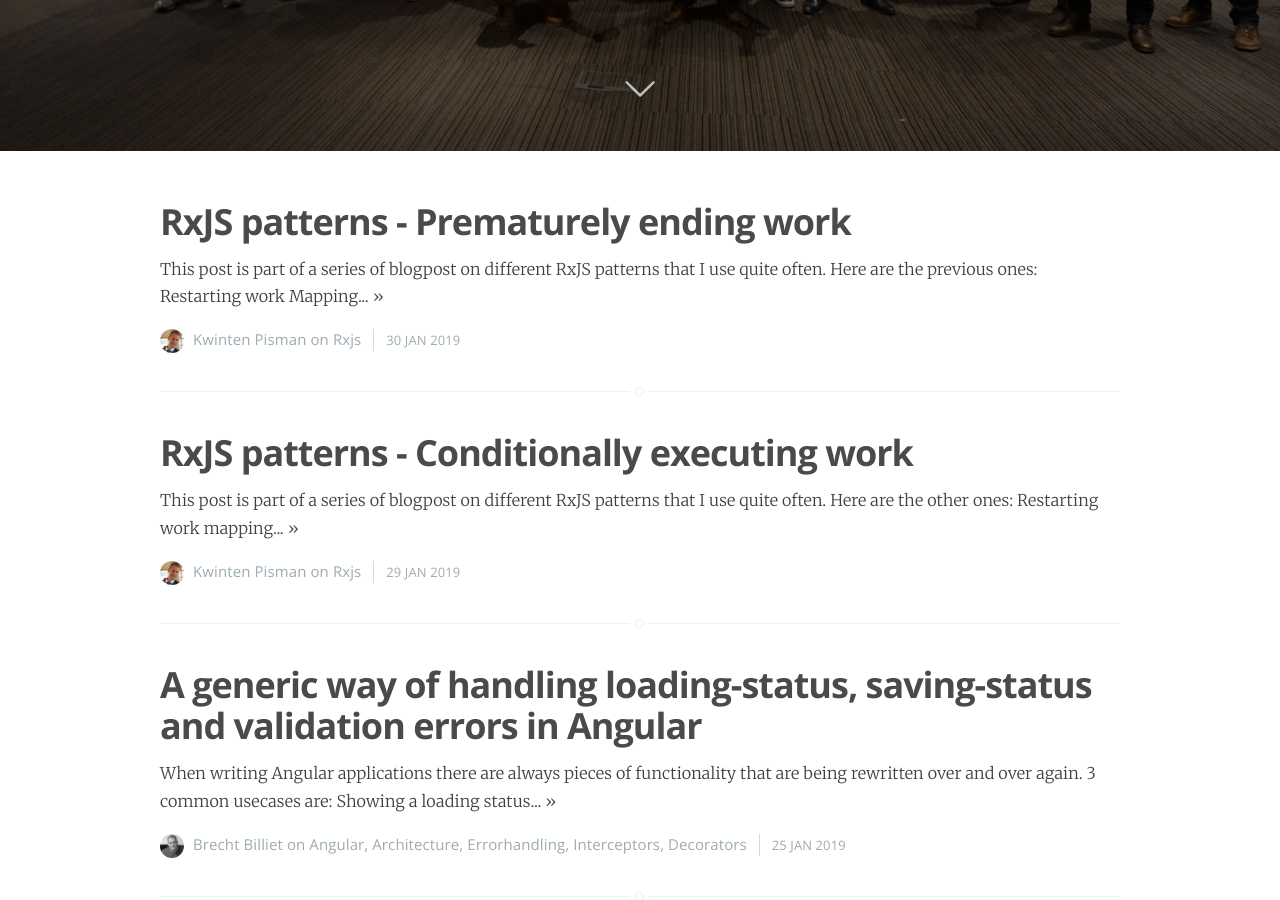
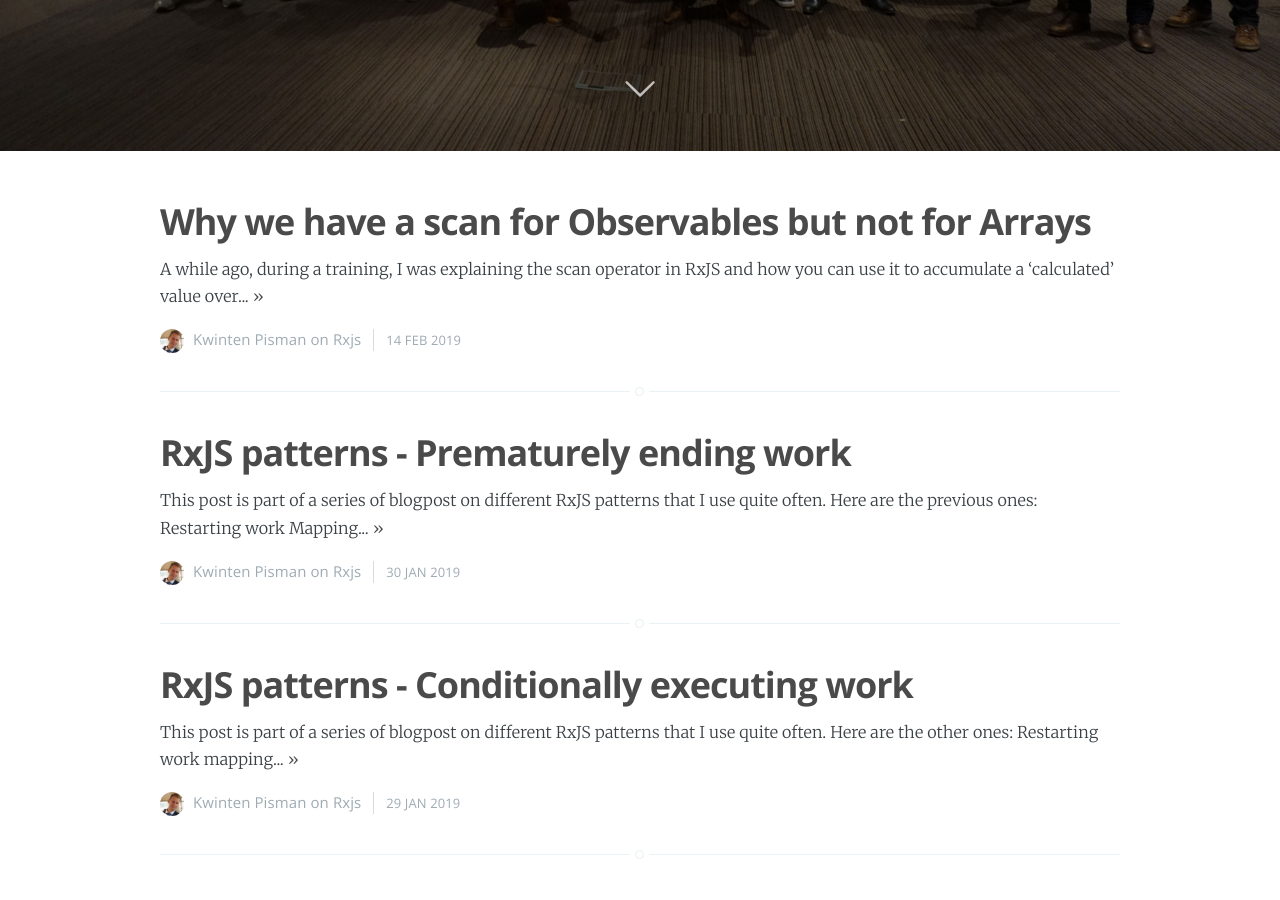
Before and after one commit to strongbrewio/strongbrewio.github.io, a Jekyll site: the page built from index.html, in a window 1280 px wide and 900 px high, scrolled down 749 px. Built offline with Jekyll 4.4.1, drawn with Linux system fonts in a browser that asks for light colours; nearby versions of some CDN libraries; the list of posts is cut into pages by our own code; comment, search, counter and statistics services are not loaded; some of the changed text lies outside the part shown.

Commit message:
fix date.

```diff
--- a/_posts/2019-02-14-why-there-is-no-array-scan.md
+++ b/_posts/2019-02-14-why-there-is-no-array-scan.md
@@ -5,7 +5,7 @@ published: true
 description: Why we have a scan operator for Observables but not for Arrays
 author: kwintenp
 comments: true
-date: 2019-01-05
+date: 2019-02-14
 subclass: 'post'
 categories: 'RxJS'
 disqus: true
```
